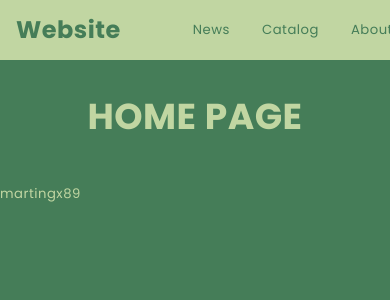
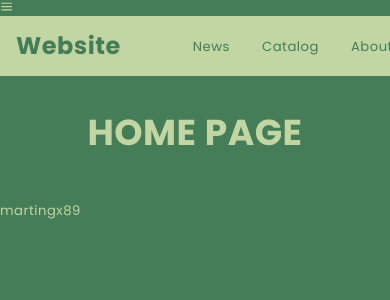
Before and after one commit to martingx89/sheep-one, a React (Create React App) app: page / in a window 390 px wide. Shown: the top 300 px of the page. Built offline with nearby package versions, Linux system fonts and the light colour scheme; no server answers.

Commit message:
Add: hamburger icon

```diff
--- a/src/components/views/Navbar/Navbar.js
+++ b/src/components/views/Navbar/Navbar.js
@@ -1,9 +1,18 @@
 import { Link, NavLink } from 'react-router-dom';
+import { useState } from 'react';
+import { FiMenu, FiX } from 'react-icons/fi';
 import styles from './Navbar.module.scss';
 
 const Navbar = () => {
+
+  const [open, setOpen] = useState(false);
+
   return (
-    <nav>
+    <>
+      <div onClick={() => setOpen(!open)} className="nav-icon">
+        {open ? <FiX /> : <FiMenu />}
+      </div>
+      <nav>
       <Link to='/' className={styles.title}>
         Website
       </Link>
@@ -22,6 +31,8 @@ const Navbar = () => {
         </li>
       </ul>
     </nav>
+    </>
+
   );
 };
 
```
